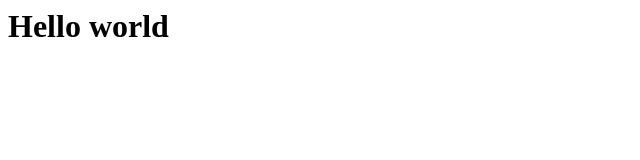
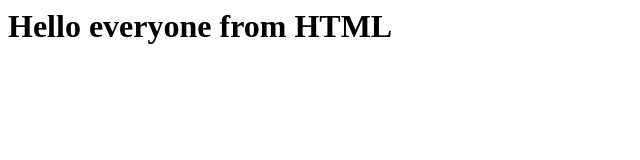
Before and after one commit to LuisChavez17/PrimerRepositorioRemoto, a plain HTML site: page index.html in a window 1280 px wide. Shown: the whole page, without its empty margins (0-640 px from the left). Drawn offline with Linux system fonts and the light colour scheme.

Commit message:
Se cambia titulo

```diff
--- a/index.html
+++ b/index.html
@@ -1 +1 @@
-<h1>Hello world</h1>
+<h1>Hello everyone from HTML</h1>
```
